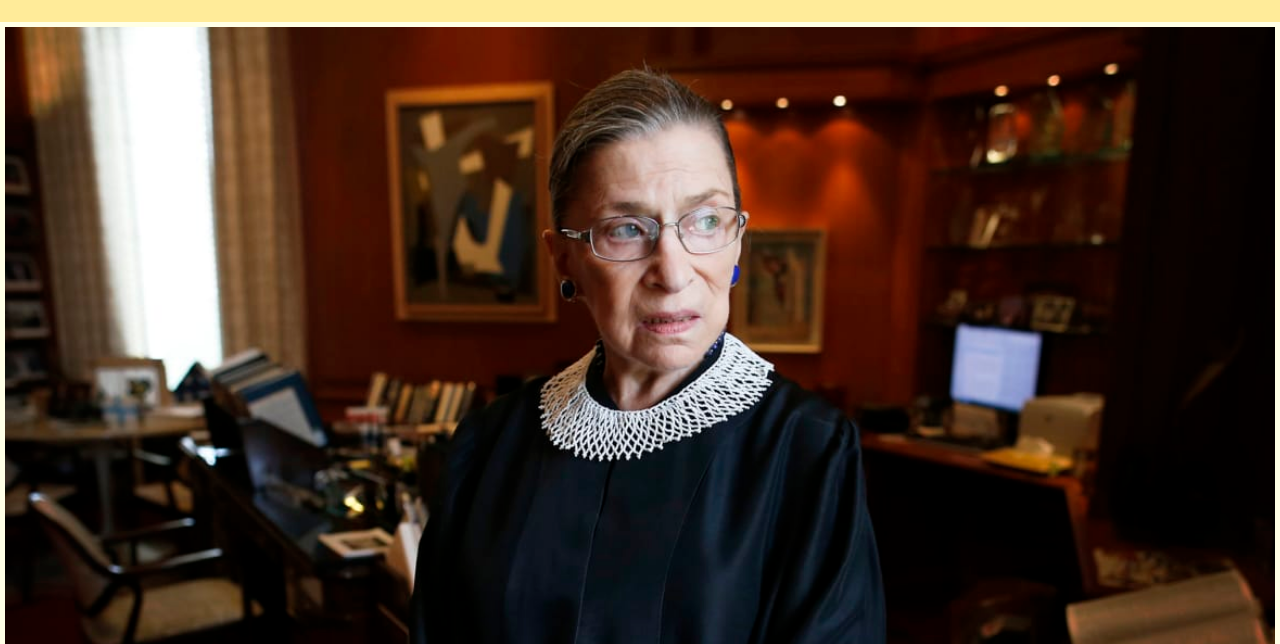
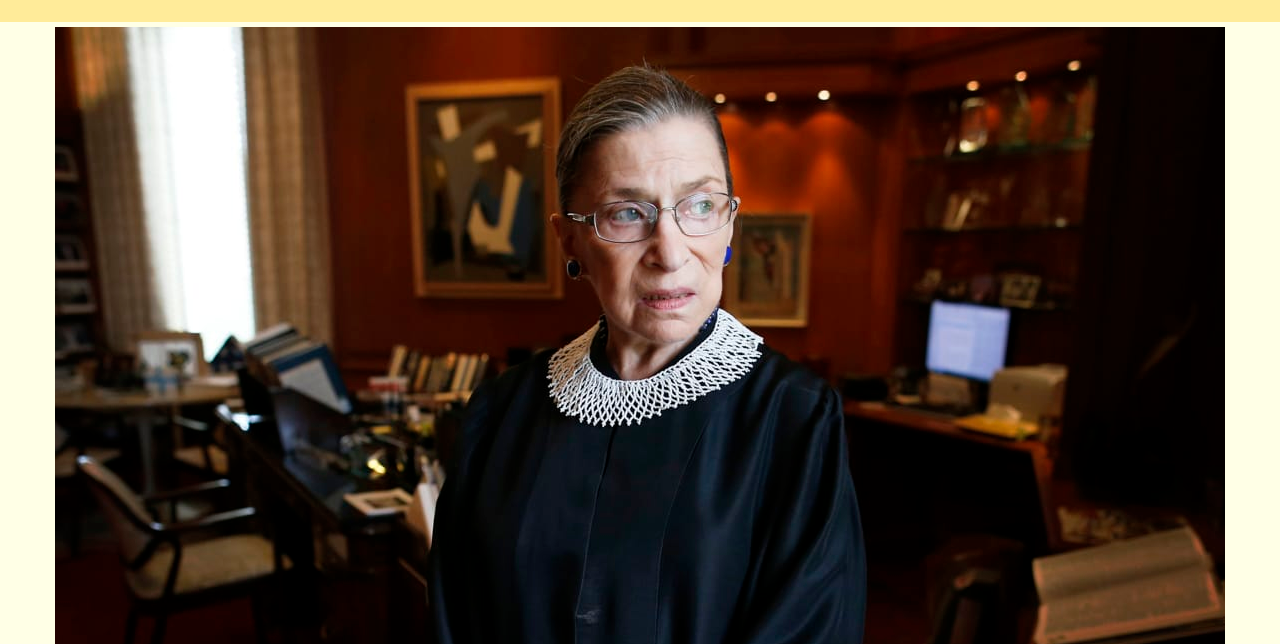
Before and after one commit to abowler2/tribute-page, a plain HTML site: page index.html in a window 1280 px wide. Shown: the part 156-800 px from the top of the page. Drawn offline with nearby package versions, Linux system fonts and the light colour scheme.

Commit message:
minor edits

```diff
--- a/css/main.css
+++ b/css/main.css
@@ -142,7 +142,7 @@ textarea {
         justify-content: center;
         align-items: center;
         flex-flow: row wrap;
-        width: 100%;
+        max-width: 100%;
         margin: 5px;
     }
 
@@ -286,7 +286,7 @@ textarea {
    ========================================================================== */
 
    @media only screen and (min-width: 768px) {
-    /************** TABLET STYLING *************/
+    /************** TABLET / DESKTOP STYLING *************/
 
     #title h1 {
         font-size: 3.25em;
```
